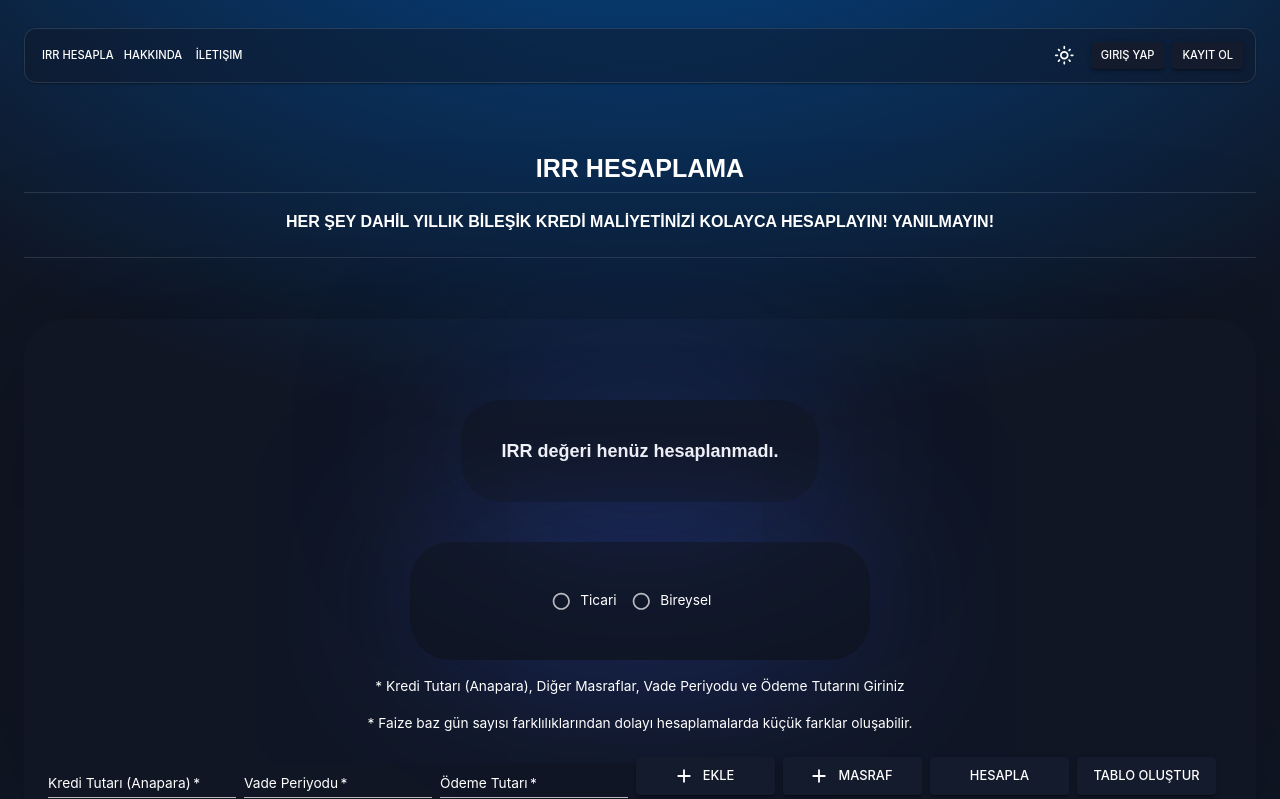
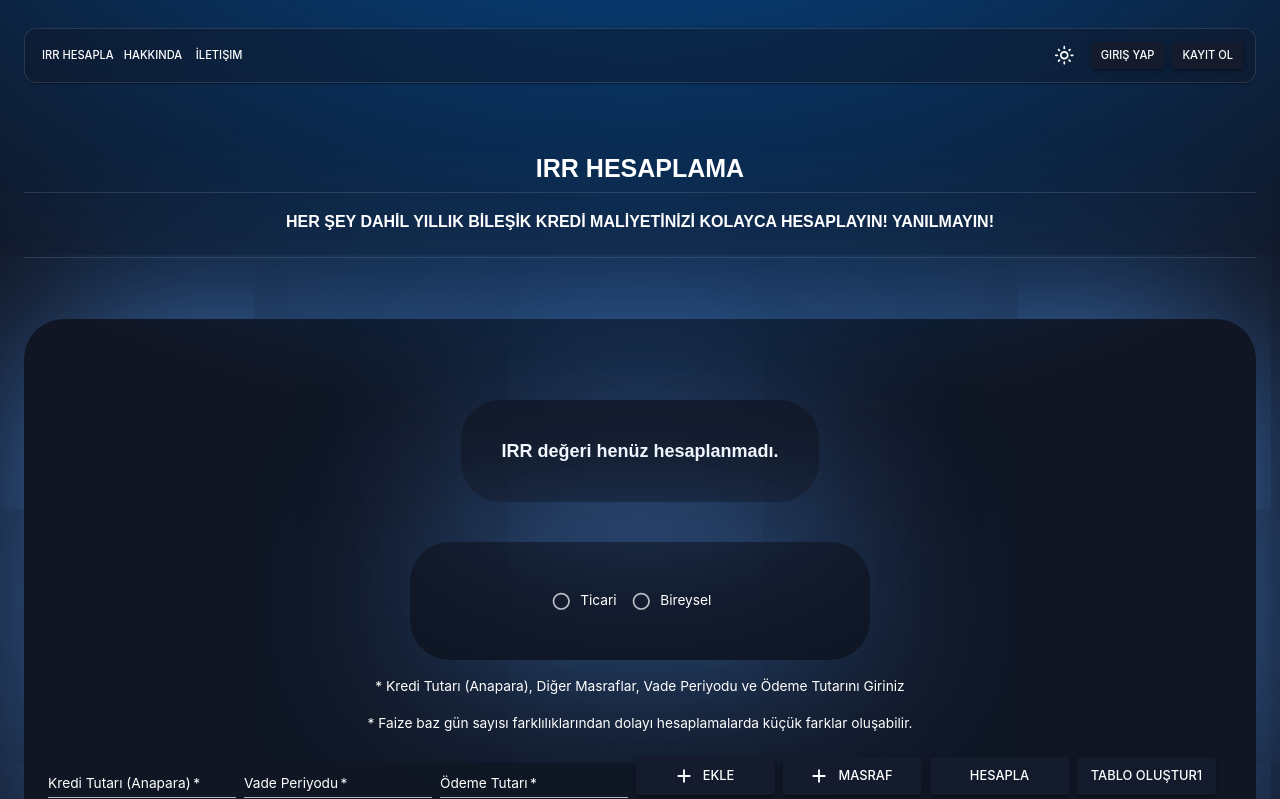
Before and after one commit to haticekatranciakgul/test.kredi-maliyeti-hesaplama, a React (Create React App) app: page / in a window 1280 px wide. Shown: the top 799 px of the page. Built offline with nearby package versions, Linux system fonts and the light colour scheme.

Commit message:
Update ui

```diff
--- a/src/Components/SelectRadioBtn.js
+++ b/src/Components/SelectRadioBtn.js
@@ -37,9 +37,9 @@ function SelectRadioBtn({ setConsumerCreditType, setCreditType }) {
                     <Box sx={{ width: '40%' }}>
                         <Box sx={{
                             display: 'flex', justifyContent: 'center', flexGrow: 1, p: 5, backgroundColor: 'transparent', borderRadius: 10,
-                            boxShadow: '1px 1px 185px -23px rgb(40, 63, 152)',
-                            webkitBoxShadow: '1px 1px 185px -23px rgba(55, 102, 221, 0.43)',
-                            mozBoxShadow: '1px 1px 185px -23px rgba(44, 102, 228, 0.43)',
+                            boxShadow: '1px 1px 185px -23px rgb(78, 142, 225)',
+                            webkitBoxShadow: '1px 1px 185px -23px rgba(62, 113, 240, 0.43)',
+                            mozBoxShadow: '1px 1px 185px -23px rgba(101, 150, 254, 0.43)',
 
 
                         }}>
--- a/src/Pages/Calculate.js
+++ b/src/Pages/Calculate.js
@@ -173,18 +173,18 @@ function Calculate() {
             <CreateTable tableData={tableData} />
             <Box sx={{
                 flexGrow: 1, p: 5, backgroundColor: 'transparent', borderRadius: 10, marginTop: '5%',
-                boxShadow: '1px 1px 185px -23px rgba(0, 0, 0, 0.43)',
-                webkitBoxShadow: '1px 1px 185px -23px rgba(0,0,0,0.43)',
-                mozBoxShadow: '1px 1px 185px -23px rgba(0,0,0,0.43)',
+                boxShadow: '1px 1px 185px -23px rgb(78, 142, 225)',
+                webkitBoxShadow: '1px 1px 185px -23px rgba(62, 113, 240, 0.43)',
+                mozBoxShadow: '1px 1px 185px -23px rgba(101, 150, 254, 0.43)',
             }}>
                 <Grid container spacing={2}>
                     <Grid item xs={12} sx={{ alignItems: "center", display: "flex", justifyContent: "center" }}>
                         <Box sx={{ display: 'flex', justifyContent: 'center', paddingTop: '2%', paddingBottom: '2%' }}>
                             <Box sx={{
                                 display: 'flex', justifyContent: 'center', flexGrow: 1, p: 5, backgroundColor: 'transparent', borderRadius: 10, marginTop: '5%',
-                                boxShadow: '1px 1px 185px -23px rgb(40, 63, 152)',
-                                webkitBoxShadow: '1px 1px 185px -23px rgba(55, 102, 221, 0.43)',
-                                mozBoxShadow: '1px 1px 185px -23px rgba(44, 102, 228, 0.43)',
+                                boxShadow: '1px 1px 185px -23px rgb(78, 142, 225)',
+                                webkitBoxShadow: '1px 1px 185px -23px rgba(62, 113, 240, 0.43)',
+                                mozBoxShadow: '1px 1px 185px -23px rgba(101, 150, 254, 0.43)',
 
                             }}>
                                 <Typography sx={{
@@ -363,7 +363,7 @@ function Calculate() {
                                             padding: "5px"
                                         }}
                                     >
-                                        Tablo Oluştur
+                                        Tablo Oluştur1
                                     </Button>
                                 </Grid>
                             </Grid>
```
